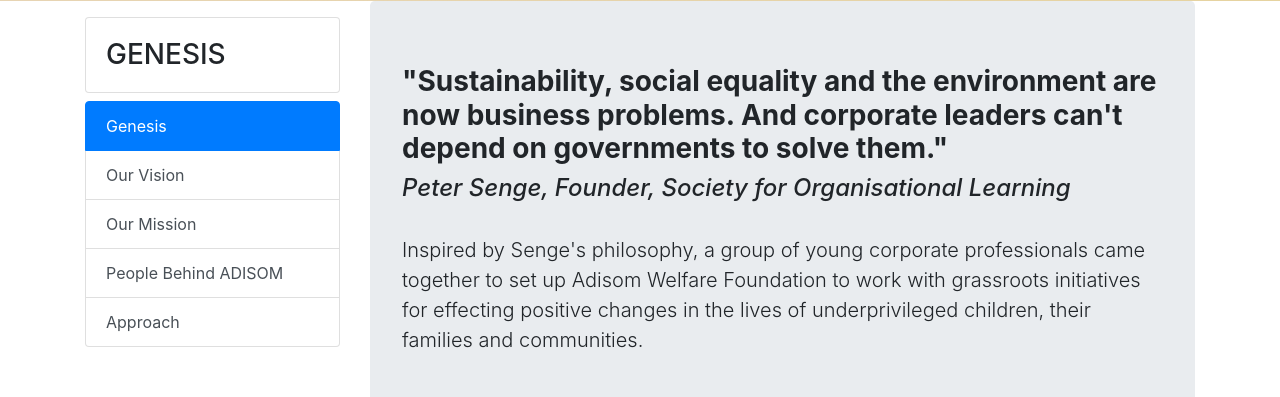
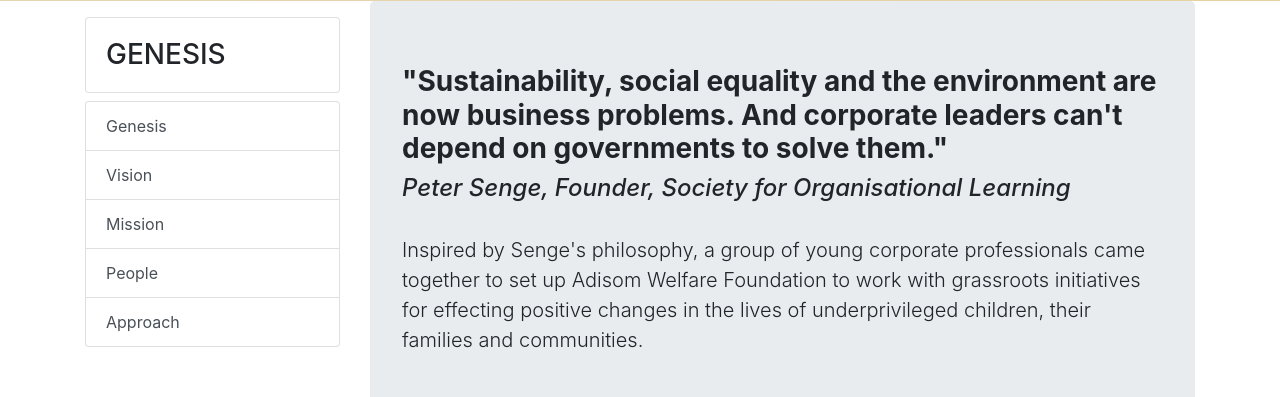
Before and after one commit to i-am-phenomenal/adisomws, a React (Create React App) app in the folder adisom/: page /about_us in a window 1280 px wide. Shown: the part 855-1252 px from the top of the page. Built offline with nearby package versions, Linux system fonts and the light colour scheme; grey boxes are pictures that could not be loaded.

Commit message:
Created component for side menu

```diff
--- a/adisom/src/App.js
+++ b/adisom/src/App.js
@@ -32,6 +32,9 @@
               <Route path="/our_work/">
                 <OurWorkView />
               </Route>
+              <Route path="/disaster_response/">
+                <AboutUsView />
+              </Route>
             </Switch>
           </Router>
         )
--- a/adisom/src/components/Aboutus.js
+++ b/adisom/src/components/Aboutus.js
@@ -15,6 +15,7 @@
     CardSubtitle
 }
 from 'reactstrap';
+import SideMenu from './SideMenu';
 
 export default class AboutUsView extends Component {
     constructor(props) {
@@ -184,9 +185,8 @@
         )
     }
 
-    handleClick = (event) => {
-        event.preventDefault();
-        this.setState({activeElement: event.target.id});
+    handleClick = element => {
+        this.setState({activeElement: element});
     }
 
     renderSideMenuOptions = () => {
@@ -195,13 +195,10 @@
         <div>
             <p />
             <h3> {this.renderSideMenuTitle()}</h3>
-            <ListGroup>
-                <ListGroupItem id="genesis" active={currentElement == "genesis"} tag="button" onClick={e => this.handleClick(e)} action>Genesis</ListGroupItem>
-                <ListGroupItem id="vision" active={currentElement == "vision"} tag="button" onClick={e => this.handleClick(e)} action>Our Vision</ListGroupItem>
-                <ListGroupItem id="mission" active={currentElement == "mission"} tag="button" onClick={e => this.handleClick(e)} action>Our Mission</ListGroupItem>
-                <ListGroupItem id="people" active={currentElement == "people"} tag="button" onClick={e => this.handleClick(e)} action>People Behind ADISOM </ListGroupItem>
-                <ListGroupItem id="approach" active={currentElement == "approach"} tag="button" onClick={e => this.handleClick(e)} action>Approach</ListGroupItem>
-            </ListGroup>
+            <SideMenu
+                args={["genesis", "vision", "mission", "people", "approach"]}
+                onClickAction={this.handleClick}
+            />
         </div>
         )
     }
--- a/adisom/src/components/CarouselView.js
+++ b/adisom/src/components/CarouselView.js
@@ -6,6 +6,8 @@
     Container,
     Row,
     ListGroup,
+    Card,
+    CardBody,
     ListGroupItem,
     Col,
     CarouselIndicators,
@@ -13,8 +15,14 @@
     UncontrolledCarousel
 }
 from "reactstrap";
-import { MDBCarousel, MDBCarouselInner, MDBCarouselItem, MDBView, MDBContainer } from
-"mdbreact";
+import {
+  MDBCarousel,
+  MDBCarouselInner,
+  MDBCarouselItem,
+  MDBView,
+  MDBContainer
+} from "mdbreact";
+import SideMenu  from './SideMenu';
 
 export default class CarouselView extends Component {
     constructor(props) {
@@ -39,6 +47,7 @@
                 "w_16",
                 "w_17"
             ],
+            currentElement: "overview",
         }
     }
 
@@ -146,18 +155,37 @@
         );
     }
 
+    handleSideMenuClick = (event) => {
+      event.preventDefault();
+
+    }
+
+    handleOnClick = element => {
+      this.setState({currentElement: element});
+    }
+
+
+    renderSideMenuTitle = () => {
+      let currentElement = this.state.currentElement.toUpperCase();
+      return(
+        <Card>
+          <CardBody>
+            {currentElement}
+          </CardBody>
+        </Card>
+      )
+    }
+
     renderSideMenu = () => {
+      let currentElement = this.state.currentElement;
       return(
         <div>
              <p />
-            {/* <h3> {this.renderSideMenuTitle()}</h3> */}
-            <ListGroup>
-                <ListGroupItem id="genesis"   tag="button" action>Overview</ListGroupItem>
-                <ListGroupItem id="vision"  tag="button" action>Disaster Response</ListGroupItem>
-                <ListGroupItem id="mission"  tag="button" action>Health </ListGroupItem>
-                <ListGroupItem id="people"  tag="button" action>People Behind ADISOM </ListGroupItem>
-                <ListGroupItem id="approach"  tag="button" action>Approach</ListGroupItem>
-            </ListGroup>
+            <h3> {this.renderSideMenuTitle()}</h3>
+            <SideMenu
+              args={["overview", "disaster", "health"]}
+              onClickAction={this.handleOnClick}
+              />
           </div>
       )
     }
--- /dev/null
+++ b/adisom/src/components/SideMenu.js
@@ -0,0 +1,42 @@
+import React, {Component} from "react";
+import {
+    ListGroup,
+    ListGroupItem,
+    Card,
+    CardBody
+}
+from "reactstrap";
+
+export default class SideMenu extends Component {
+    constructor(props) {
+        super(props);
+        this.state = {
+            args: this.props.args,
+            currentElement: ""
+        };
+    }
+
+    returnCapitalizedString = (option) => {
+        return (option.charAt(0).toUpperCase() + option.slice(1))
+    }
+
+    render () {
+        const {onClickAction} = this.props;
+        let currentElement = this.state.currentElement;
+        return(
+                <ListGroup>
+                    {this.state.args.map((option =>
+                    <ListGroupItem
+                        id={option}
+                        active={currentElement == {option}}
+                        tag="button"
+                        onClick={() => onClickAction(option)}
+                        action
+                    >
+                        {this.returnCapitalizedString(option)}
+                    </ListGroupItem>
+                    ))}
+            </ListGroup>
+        )
+    }
+}
```
